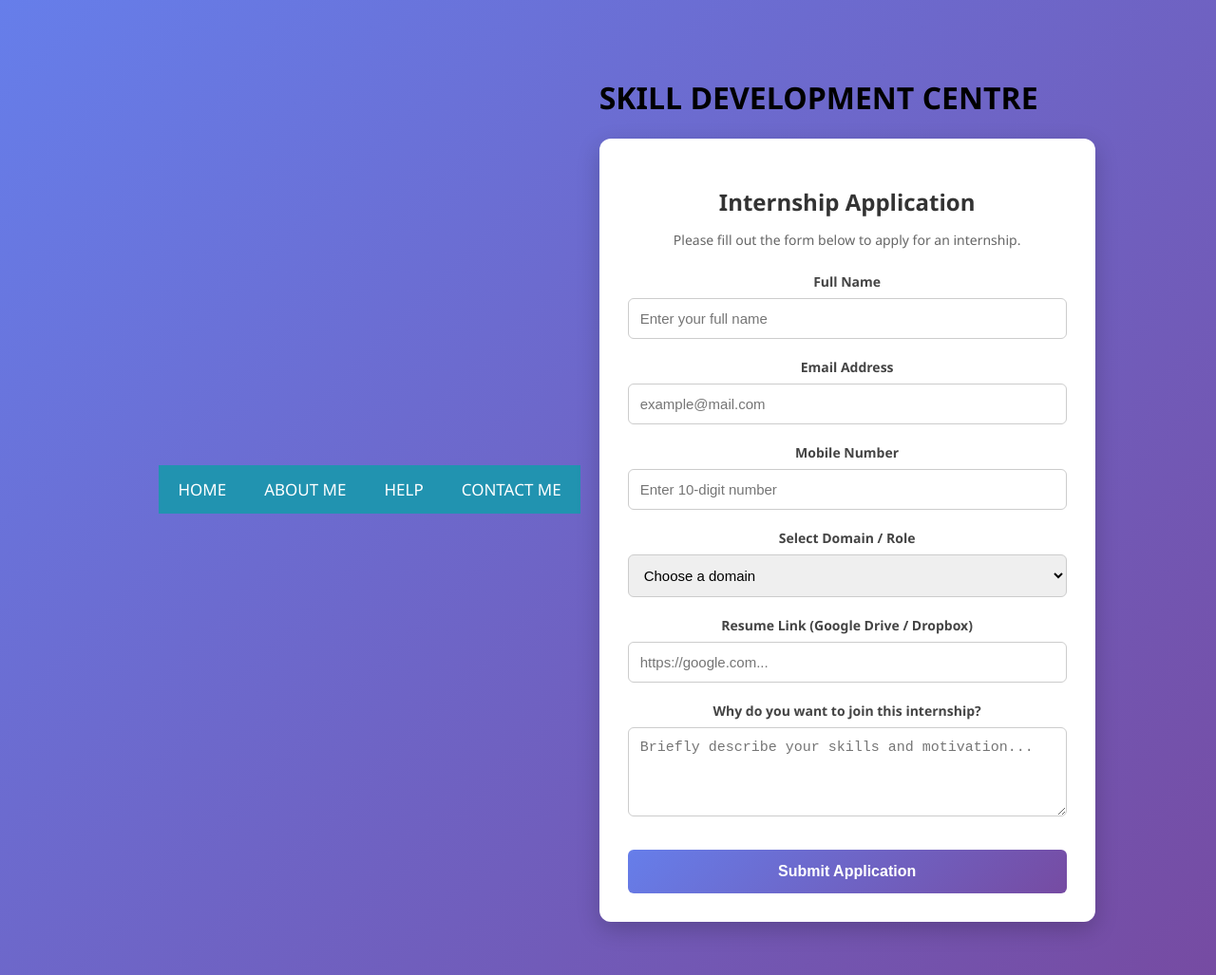
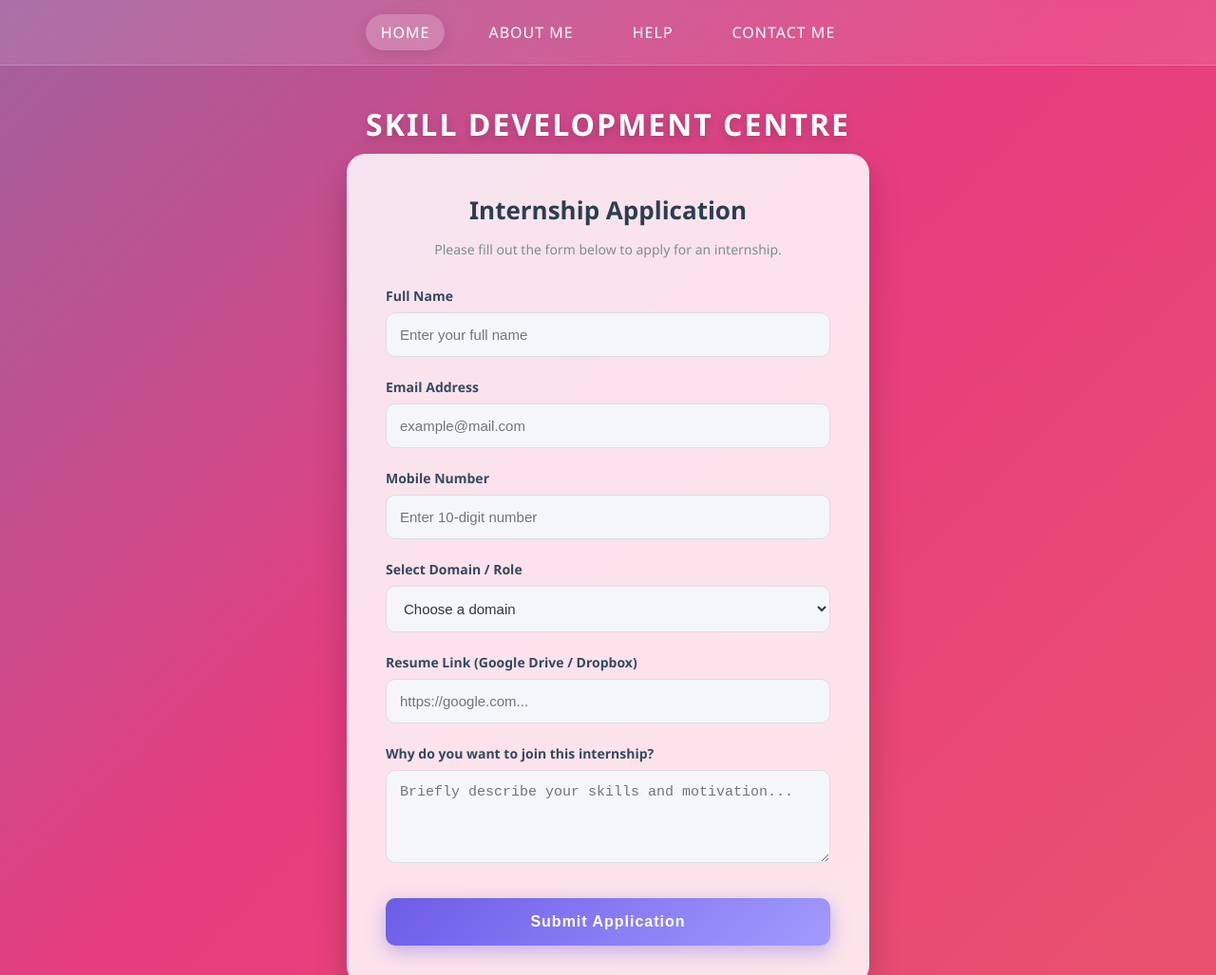
Before and after one commit to rtsedu112/SKILL-DEVELOPMENT-CENTRE, a plain HTML site: page index.html in a window 1280 px wide. Shown: the top 1027 px of the page at 95% size. Drawn offline with Linux system fonts and the light colour scheme.

Commit message:
Update index.html

```diff
--- a/index.html
+++ b/index.html
@@ -1,113 +1,123 @@
 <!DOCTYPE html>
-<html lang="hi">
-<head>
-    <meta charset="UTF-8">
-    <meta name="viewport" content="width=device-width, initial-scale=1.0">
-    <title>RAJ COMPUTER CENTRE</title>
-    <style>
-        /* पूरे पेज की सेटिंग */
-        body {
-            font-family: Arial, sans-serif;
-            margin: 0;
-            padding: 0;
-            background-color: #f4f4f4;
-        }
-
-        /* मेनू बार (Navbar) का डिज़ाइन */
-        .navbar {
-            background-color: #2193b0;
-            overflow: hidden;
-        }
-
-        /* मेनू के लिंक्स का डिज़ाइन */
-        .navbar a {
-            float: left;
-            display: block;
-            color: white;
-            text-align: center;
-            padding: 14px 20px;
-            text-decoration: none;
-            font-size: 17px;
-        }
-
-        /* माउस ले जाने पर (Hover) रंग बदलना */
-        .navbar a:hover {
-            background-color: 90deg;
-            color: black;
-        }
-
-        /* मुख्य कंटेंट एरिया */
-        .content {
-            padding: 20px;
-            text-align: center;
-        }
-    </style>
-</head>
-<body>
-
-    <!-- यहाँ से मेनू बार शुरू होता है -->
-    <div class="navbar">
-        <a href="#home">HOME</a>
-        <a href="#about">ABOUT ME</a>
-        <a href="#services">HELP</a>
-        <a href="#contact">CONTACT ME</a>
-    </div>
-
-    <!-- वेबसाइट का कंटेंट -->
-    <div class="content">
-        <h1>SKILL DEVELOPMENT CENTRE</h1>
-
 <html lang="en">
 <head>
     <meta charset="UTF-8">
     <meta name="viewport" content="width=device-width, initial-scale=1.0">
-    <title>Internship Application Form</title>
+    <title>Skill Development Centre - Internship Application</title>
     <style>
-        /* Modern Gradient Background */
+        /* 1. आधुनिक एनिमेटेड ग्रेडिएंट बैकग्राउंड */
         body {
-            font-family: 'Segoe UI', Tahoma, Geneva, Verdana, sans-serif;
-            background: linear-gradient(135deg, #667eea 0%, #764ba2 100%);
+            font-family: 'Poppins', 'Segoe UI', Tahoma, Geneva, Verdana, sans-serif;
+            background: linear-gradient(-45deg, #ee7752, #e73c7e, #23a6d5, #23d5ab);
+            background-size: 400% 400%;
+            animation: gradientAnimation 15s ease infinite;
             margin: 0;
-            padding: 40px 20px;
+            padding: 0;
             display: flex;
-            justify-content: center;
+            flex-direction: column;
             align-items: center;
             min-height: 100vh;
             box-sizing: border-box;
         }
 
-        /* Form Container Design */
+        @keyframes gradientAnimation {
+            0% { background-position: 0% 50%; }
+            50% { background-position: 100% 50%; }
+            100% { background-position: 0% 50%; }
+        }
+
+        /* 2. प्रीमियम टॉप नेविगेशन बार (Menu) */
+        .navbar {
+            width: 100%;
+            background: rgba(255, 255, 255, 0.1);
+            backdrop-filter: blur(10px);
+            -webkit-backdrop-filter: blur(10px);
+            border-bottom: 1px solid rgba(255, 255, 255, 0.2);
+            padding: 15px 0;
+            display: flex;
+            justify-content: center;
+            position: sticky;
+            top: 0;
+            z-index: 1000;
+        }
+
+        .navbar-menu {
+            display: flex;
+            gap: 30px;
+            list-style: none;
+            margin: 0;
+            padding: 0;
+        }
+
+        .navbar-menu a {
+            color: white;
+            text-decoration: none;
+            font-size: 16px;
+            font-weight: 500;
+            text-transform: uppercase;
+            letter-spacing: 1px;
+            transition: all 0.3s ease;
+            padding: 8px 16px;
+            border-radius: 20px;
+        }
+
+        .navbar-menu a:hover, .navbar-menu a.active {
+            background: rgba(255, 255, 255, 0.2);
+            box-shadow: 0 4px 15px rgba(0, 0, 0, 0.1);
+        }
+
+        /* मुख्य हेडिंग */
+        .main-title {
+            color: white;
+            font-size: 32px;
+            font-weight: 700;
+            text-transform: uppercase;
+            letter-spacing: 2px;
+            margin-top: 40px;
+            margin-bottom: 10px;
+            text-shadow: 0 4px 10px rgba(0,0,0,0.2);
+            text-align: center;
+        }
+
+        /* 3. ग्लासमोर्फिज्म फॉर्म कंटेनर (Glassmorphism Card) */
         .form-container {
-            background-color: white;
-            padding: 30px;
-            border-radius: 12px;
-            box-shadow: 0 8px 24px rgba(0, 0, 0, 0.2);
-            width: 100%;
-            max-width: 500px;
+            background: rgba(255, 255, 255, 0.85);
+            backdrop-filter: blur(8px);
+            -webkit-backdrop-filter: blur(8px);
+            padding: 40px;
+            border-radius: 20px;
+            box-shadow: 0 15px 35px rgba(0, 0, 0, 0.2);
+            border: 1px solid rgba(255, 255, 255, 0.4);
+            width: 90%;
+            max-width: 550px;
+            margin-bottom: 50px;
+            box-sizing: border-box;
         }
 
         .form-container h2 {
             text-align: center;
-            color: #333;
+            color: #2c3e50;
+            margin-top: 0;
             margin-bottom: 8px;
+            font-size: 26px;
         }
 
         .form-container p {
             text-align: center;
-            color: #666;
+            color: #7f8c8d;
             font-size: 14px;
-            margin-bottom: 25px;
+            margin-bottom: 30px;
         }
 
-        /* Form Layout Styles */
+        /* इनपुट डिज़ाइन */
         .form-group {
-            margin-bottom: 20px;
+            margin-bottom: 22px;
         }
 
         .form-group label {
             display: block;
             margin-bottom: 8px;
-            color: #444;
+            color: #34495e;
             font-weight: 600;
             font-size: 14px;
         }
@@ -116,50 +126,78 @@
         .form-group select,
         .form-group textarea {
             width: 100%;
-            padding: 12px;
-            border: 1px solid #ccc;
-            border-radius: 6px;
+            padding: 14px;
+            border: 1px solid #dcdde1;
+            border-radius: 10px;
             font-size: 15px;
+            background-color: #f5f6fa;
+            color: #2f3640;
             box-sizing: border-box;
             transition: all 0.3s ease;
         }
 
-        /* Interactive Focus Effect */
+        /* फोकस इफेक्ट */
         .form-group input:focus,
         .form-group select:focus,
         .form-group textarea:focus {
-            border-color: #667eea;
+            border-color: #23a6d5;
             outline: none;
-            box-shadow: 0 0 5px rgba(102, 126, 234, 0.5);
+            background-color: #ffffff;
+            box-shadow: 0 0 10px rgba(35, 166, 213, 0.3);
         }
 
-        /* Submit Button with Hover Effects */
+        /* 4. आधुनिक एनिमेटेड सबमिट बटन */
         .submit-btn {
             width: 100%;
-            padding: 14px;
-            background: linear-gradient(135deg, #667eea, #764ba2);
+            padding: 16px;
+            background: linear-gradient(135deg, #6c5ce7, #a29bfe);
             border: none;
-            border-radius: 6px;
+            border-radius: 10px;
             color: white;
             font-size: 16px;
-            font-weight: bold;
+            font-weight: 600;
+            letter-spacing: 1px;
             cursor: pointer;
-            transition: transform 0.2s, opacity 0.2s;
+            box-shadow: 0 6px 20px rgba(108, 92, 231, 0.4);
+            transition: all 0.3s ease;
             margin-top: 10px;
         }
 
         .submit-btn:hover {
-            opacity: 0.9;
-            transform: translateY(-1px);
+            background: linear-gradient(135deg, #a29bfe, #6c5ce7);
+            box-shadow: 0 8px 25px rgba(108, 92, 231, 0.6);
+            transform: translateY(-2px);
         }
 
         .submit-btn:active {
             transform: translateY(1px);
         }
+
+        /* मोबाइल रेस्पॉन्सिवनेस */
+        @media (max-width: 600px) {
+            .navbar-menu { gap: 15px; }
+            .navbar-menu a { font-size: 14px; padding: 6px 12px; }
+            .main-title { font-size: 26px; }
+            .form-container { padding: 25px; }
+        }
     </style>
 </head>
 <body>
 
+    <!-- टॉप नेविगेशन मेनू बार -->
+    <nav class="navbar">
+        <div class="navbar-menu">
+            <a href="#home" class="active">Home</a>
+            <a href="#about">About Me</a>
+            <a href="#help">Help</a>
+            <a href="#contact">Contact Me</a>
+        </div>
+    </nav>
+
+    <!-- सेंटर का मुख्य नाम -->
+    <h1 class="main-title">Skill Development Centre</h1>
+
+    <!-- मुख्य एप्लीकेशन फॉर्म -->
     <div class="form-container">
         <h2>Internship Application</h2>
         <p>Please fill out the form below to apply for an internship.</p>
```
Lines whose indentation alone changed are shown as unchanged.
